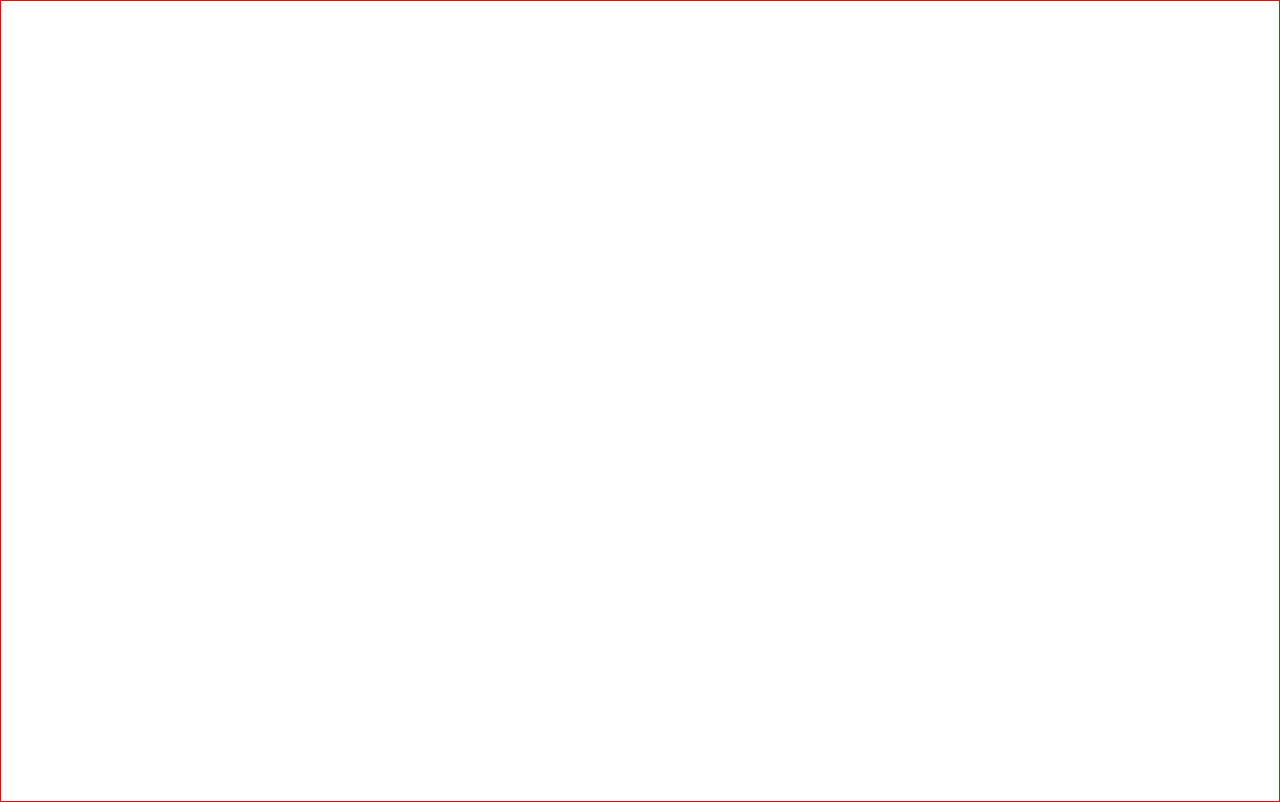
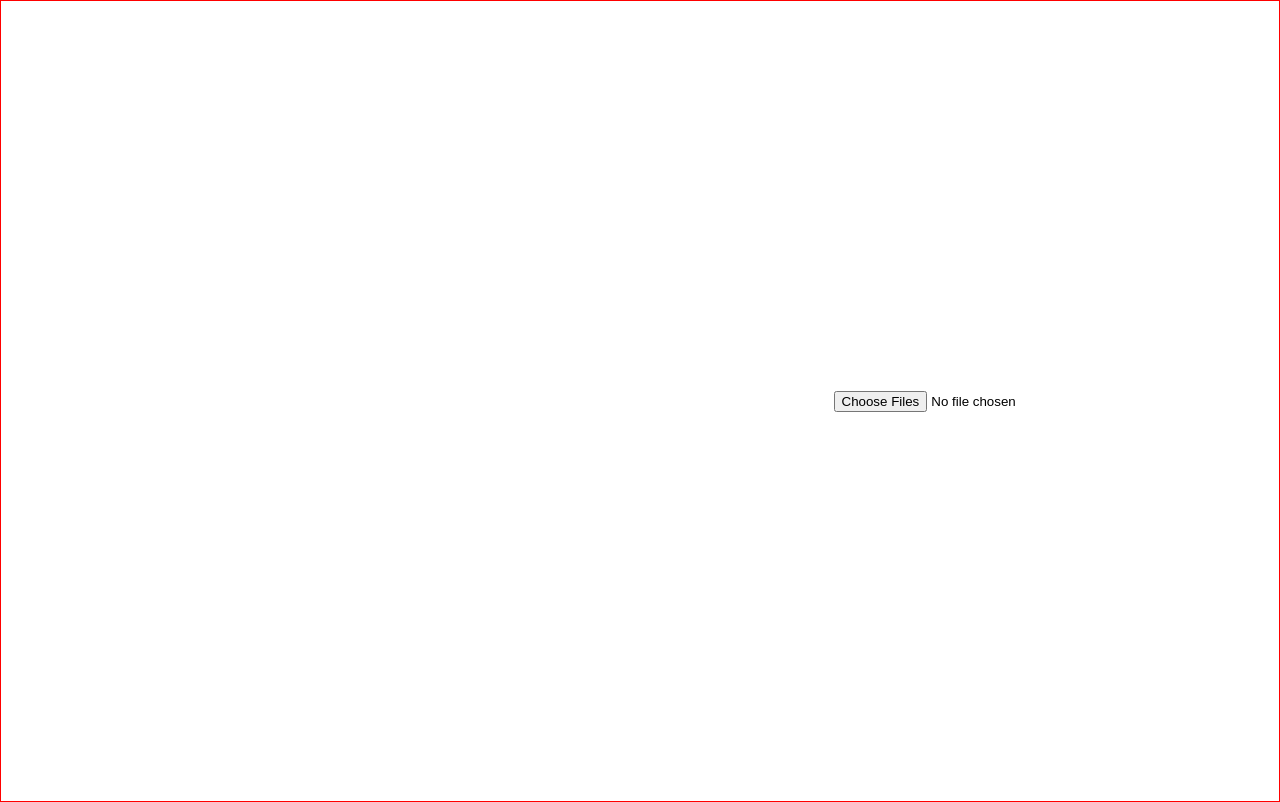
Before and after one commit to davecade/daves-karaoke-player, a React (Create React App) app: page / in a window 1280 px wide. Built offline with nearby package versions, Linux system fonts and the light colour scheme.

Commit message:
created basic function

```diff
--- a/src/App.js
+++ b/src/App.js
@@ -1,14 +1,40 @@
 import "./App.css";
-import React from "react";
+import React, { useEffect, useState } from "react";
 import ReactPlayer from "react-player";
 
 function App() {
+    const [selectedFiles, setSelectedFiles] = useState([]);
+    const [playing, setPlaying] = useState(false);
+    const [videos, setVideos] = useState([]);
+    const [videoToPlay, setVideoToPlay] = useState(0);
+
+    useEffect(() => {
+        if (selectedFiles?.length > 0) {
+            const convertedVideos = [];
+            for (let i = 0; i < selectedFiles.length; i++) {
+                convertedVideos.push(URL.createObjectURL(selectedFiles[i]));
+            }
+            setVideos(convertedVideos);
+            setPlaying(true);
+        } else {
+            setPlaying(false);
+        }
+    }, [selectedFiles]);
+
     return (
         <div className="App">
             <ReactPlayer
                 controls
-                playing
-                url="https://www.youtube.com/watch?v=rjPg9JqTxkY"
+                playing={playing}
+                url={videos[videoToPlay]}
+                onEnded={() => setVideoToPlay(videoToPlay + 1)}
+            />
+            <input
+                type="file"
+                multiple
+                onChange={(e) => {
+                    setSelectedFiles(e.target.files);
+                }}
             />
         </div>
     );
```
